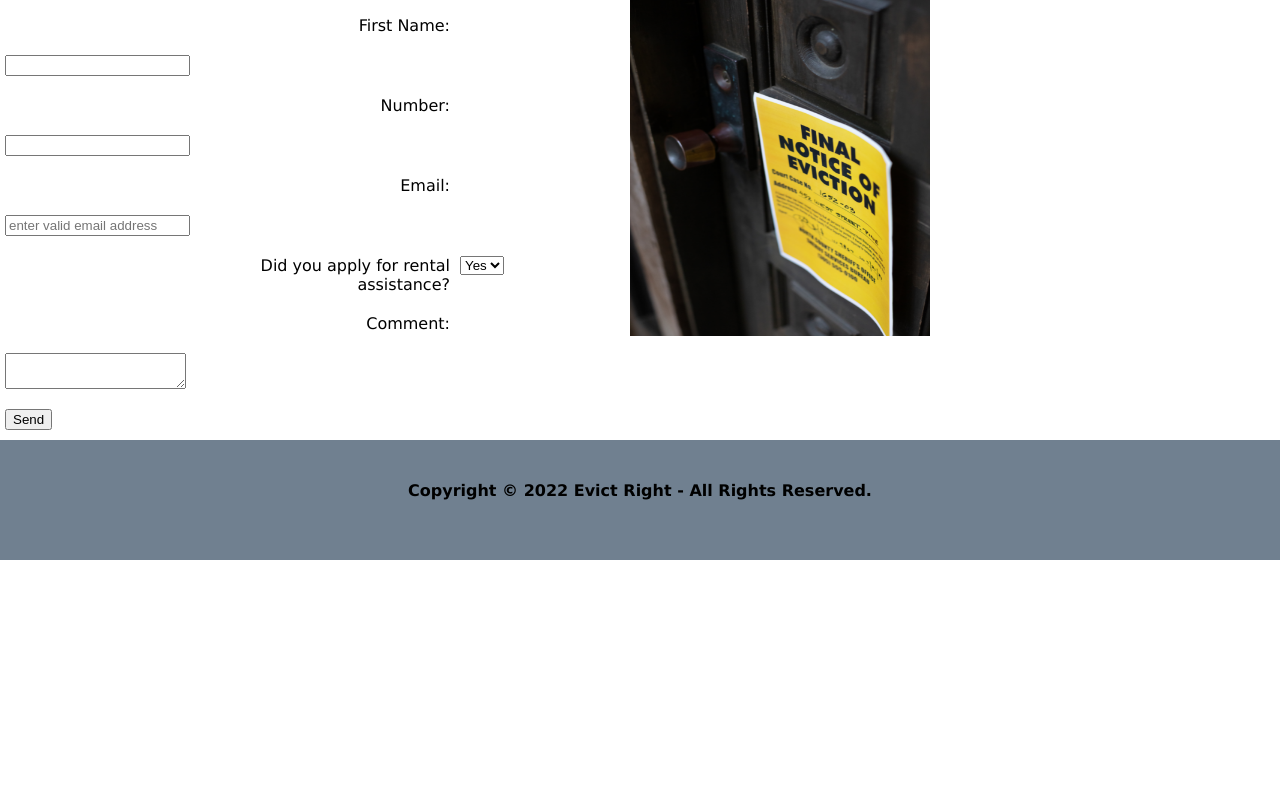
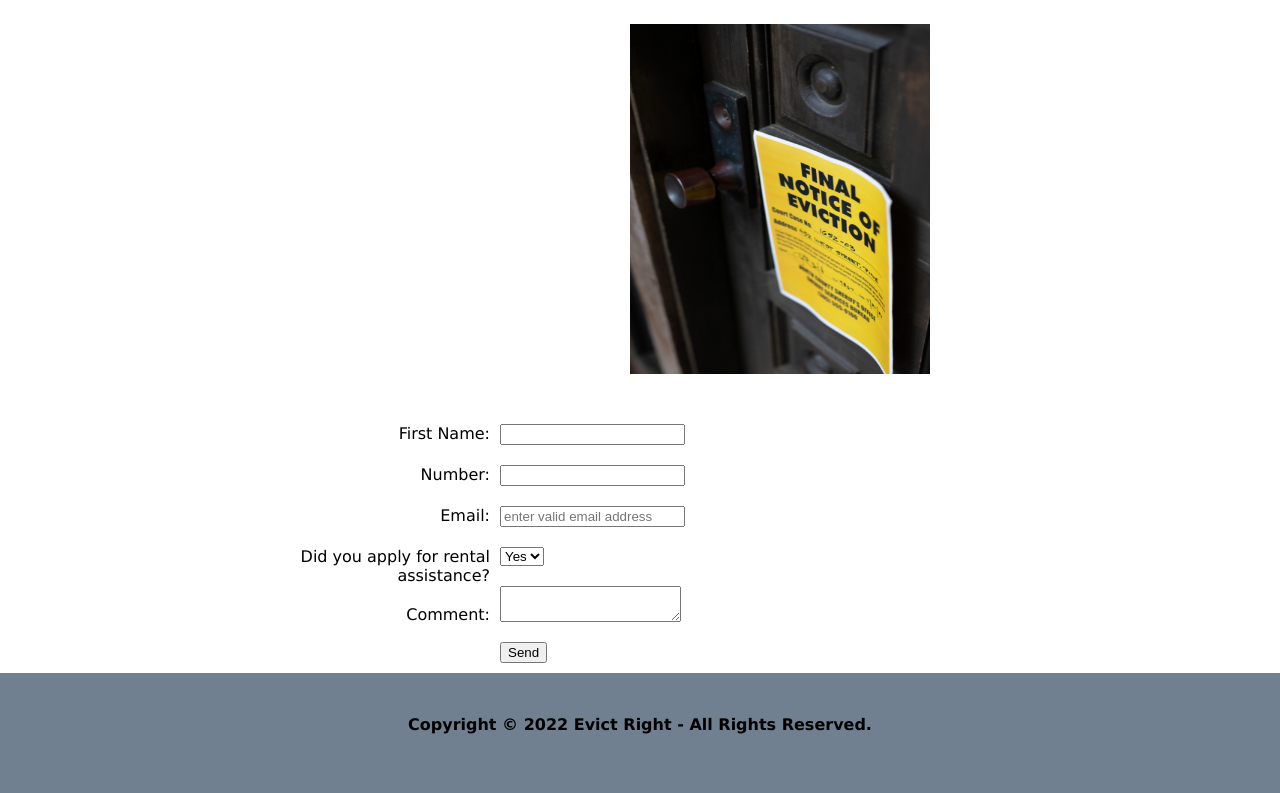
Before and after one commit to Swassi/evict-right, a website: page contact-us.html in a window 1280 px wide. Shown: the part 185-978 px from the top of the page. Before the commit the page ends 800 px from the top, so only its background shows below. Drawn offline with Linux system fonts and the light colour scheme.

Commit message:
changed contact form into div

```diff
--- a/contact-us.html
+++ b/contact-us.html
@@ -24,25 +24,34 @@
     <section class="contactus">
         <img src="./assets/notice.png" alt="notice" id="notice"/>
         <form action="https://formspree.io/f/mnqwjjln" method="post">
+            <div class="form-row">
                 <label for="first-name">First Name:</label>
                 <input type="text" name="first name" required id="first-name"/>
-                    <br>
+            </div>
+            <div class="form-row">
                 <label for="phone-number">Number:</label>
                 <input type="number" name="number" id="phone-number"/>
-                    <br>
+            </div>
+            <div class="form-row">
                 <label for="email-address">Email:</label>
                 <input type="text" name="email" placeholder="enter valid email address" required id="email-address"/>
-                    <br>
+            </div>
+            <div class="form-row">
                 <label for="rental-assistance">Did you apply for rental assistance?</label>
+            </div>
+            <div class="form-row">
                 <select name="dropdown" id="rental-assistance">
                     <option value="yes">Yes</option>
                     <option value="no">No</option>
                 </select>
-                    <br>
+            </div>
+            <div class="form-row">
                 <label for="comment-box">Comment:</label>
                 <textarea name="message" id="comment-box"></textarea>
-                    <br>
+            </div>
+            <div class="form-row">
                 <input type="submit" value="Send"/>
+            </div>
         </form>
     </section>
     <!-- Footer -->
--- a/styles.css
+++ b/styles.css
@@ -1,11 +1,11 @@
 body {margin: 0; font-family: Verdana, Geneva, Tahoma, sans-serif;
     color: black;}
 /* Nav Bar */
-header { width: 100%; height: 100px; background: slategray; padding: 5px 0; display: flex; justify-content: flex-end; align-items: center; }
+header { width: 100%; background: slategray; padding: 5px 0; display: flex; justify-content: flex-end; align-items: center; }
 #logo img { width: 200px; padding-top: 6px; float: left; margin-left: 10px; }
 .container { width: 940px; height: 100%; margin: 0 auto; }
 nav { float: right; margin-top: 32px; display: flex; justify-content: space-between; align-items: center; flex-direction: column; }
-nav li { display: inline-block; margin-right: 30px; font-weight: bold; font-size: 100%; list-style: none; flex: 3;}
+nav li { display: inline-block; margin-right: 30px; font-weight: bold; font-size: 100%; list-style: none; flex: 3; }
 nav li a { color: black; text-decoration: none; flex: 1; text-align: center;}
 nav li a:hover { color: white; }
 /* Carousel Slider */
@@ -42,11 +42,13 @@ section.evictionservices h1 { font-size: 200%; text-align: center; text-decorati
 /* Eviction Process Page */
 section.process img { align-items: center; }
 /* Contact Us Page */
-section.contactus img { width: 300px; height: 350px; margin-top: -20px; margin-bottom: 40px;}
+section.contactus { margin-top: 40px; }
+section.contactus img { width: 300px; height: 350px; margin-top: 5px; margin-bottom: 40px;}
 section.contactus h1 { text-decoration: underline; margin-left: 430px; margin-top: 60px;}
+form { display: inline-block; margin-left: 40px;}
 label { display: block; width: 200px; float: left; text-align: right; margin: 10px 5px; clear: left; margin-left: 250px; }
-input, select, textarea { margin: 10px 5px; vertical-align: middle; }
-#submit { vertical-align: middle; align-items: center; }
+input, select, textarea { margin: 10px 5px; vertical-align: middle; align-items: center; }
+#submit { vertical-align: center; align-items: center; margin-left: 460px;}
 #notice  { float: right; margin-right: 350px; }
 /* Footer */
 footer { width: 100%; height: 80px; background: slategray; padding: 20px 0; display: flex; justify-content: flex-end; text-align: center; }
```
Lines whose indentation alone changed are shown as unchanged.
